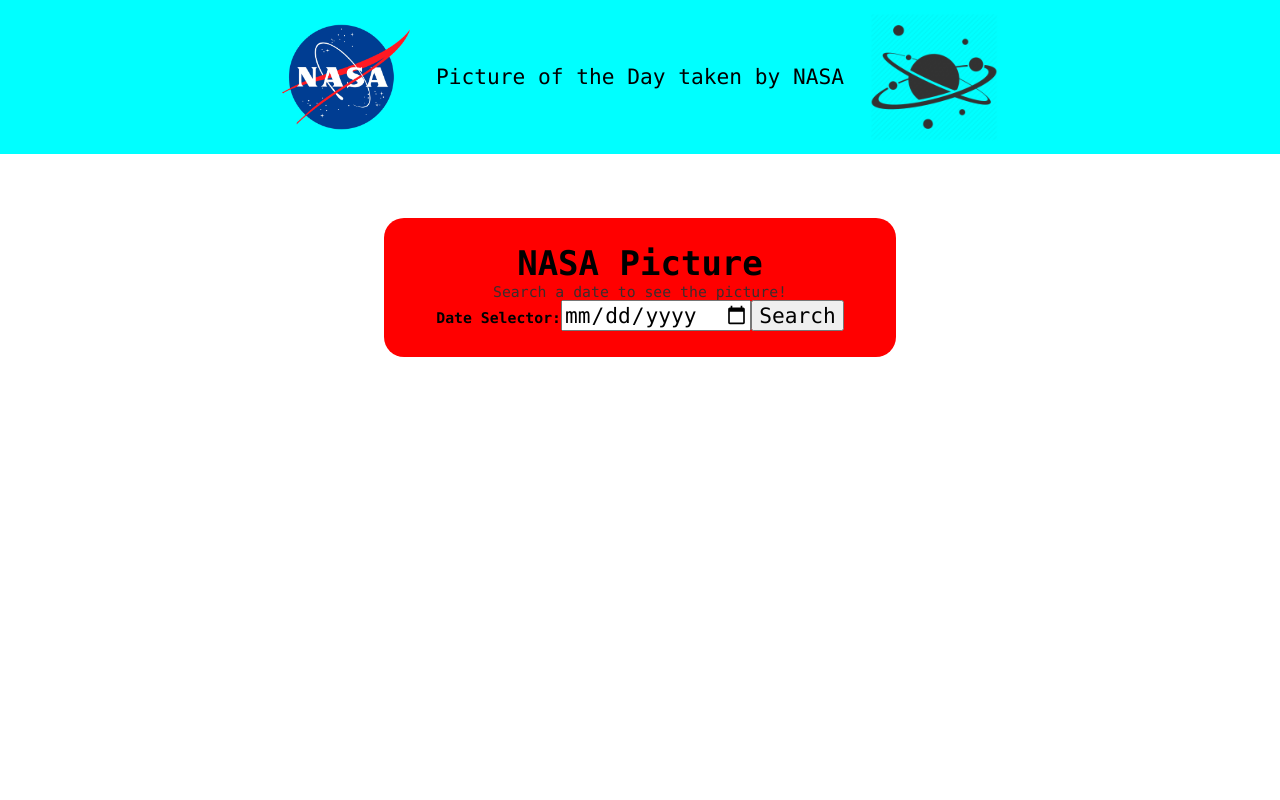
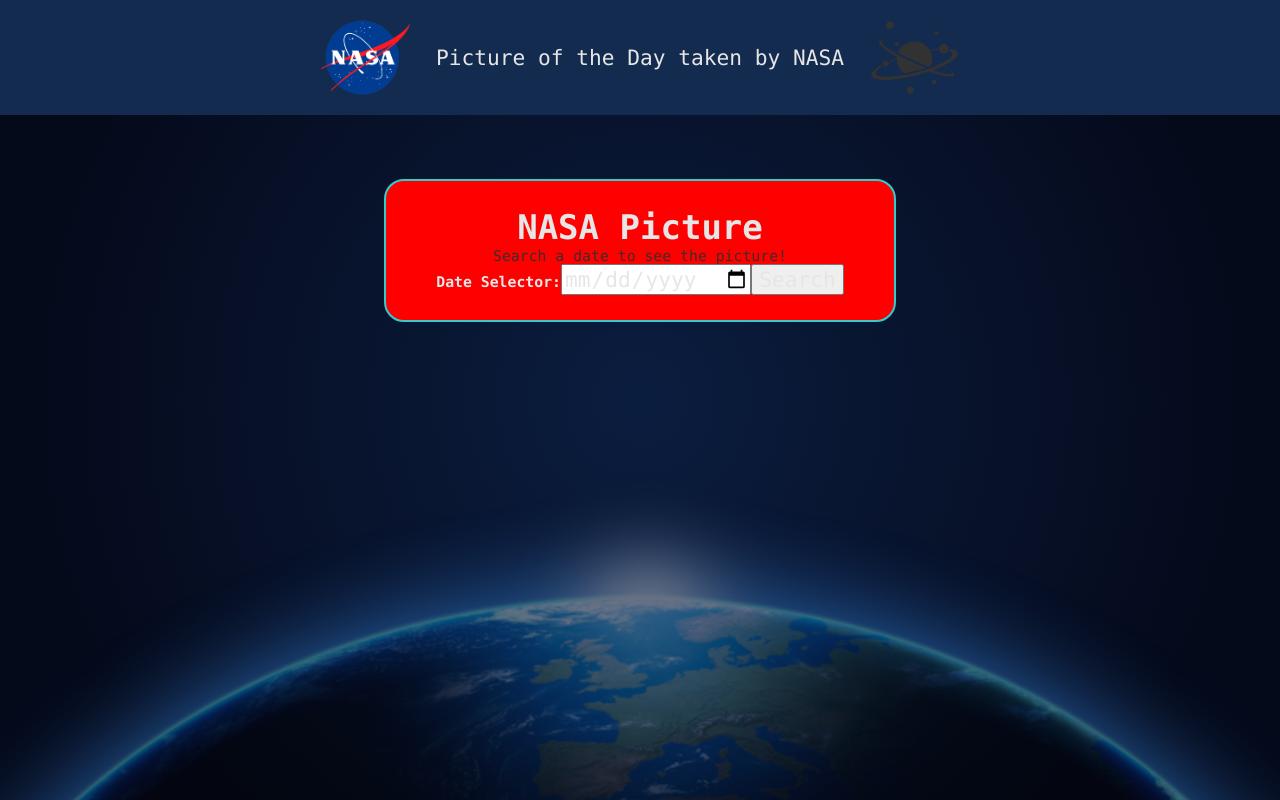
Before and after one commit to Cospiz67/mp-4, a Next.js app: page / in a window 1280 px wide. Built offline with nearby package versions, Linux system fonts and the light colour scheme.

Commit message:
style changed

```diff
--- a/app/globals.css
+++ b/app/globals.css
@@ -46,5 +46,6 @@
 *{
   margin:0;
   box-sizing: border-box;
-  font: calc(2px + 1.5vw) "Lucida Console", "Courier New", monospace;
+  font: calc(2px + 1.5vw) "OCR A Extended", Consolas, monospace;
+  color:#E6E6E6;
 }
--- a/app/layout.tsx
+++ b/app/layout.tsx
@@ -35,18 +35,26 @@
 import './globals.css';
 import styled from "styled-components";
 
-const Container = styled.div`
+const StyledContainer = styled.div`
+  width: 100%;
+  min-height:100vh;
+  background: radial-gradient(circle at center, #0B1D3F 0%, #050A1B 80%);
+`
+
+const StyledHeader = styled.div`
   width:100%;
   display: flex;
   flex-direction: row;
   justify-content: center;
   align-items: center;
-    background-color: cyan;
+  background-color: #142B50;
 `
 
 const StyledImg = styled.img`
-    width: 10%;
+  width: 7%;
   margin: 1% 2%;
+`
+const Wrapper = styled.div`
 `
 
 export default function RootLayout(
@@ -54,12 +62,16 @@
     return(
       <html lang ="en">
         <body>
-          <Container>
+          <StyledContainer>
+            <StyledHeader>
               <StyledImg src="./logo_nasa.png" alt ="logo NASA"></StyledImg>
               <h1>Picture of the Day taken by NASA</h1>
               <StyledImg src="./logo_planet.png" alt ="logo planet"></StyledImg>
-          </Container>
+            </StyledHeader>
+            <Wrapper>
               {children}
+            </Wrapper>
+          </StyledContainer>
         </body>
       </html>
     )
--- a/app/page.tsx
+++ b/app/page.tsx
@@ -75,7 +75,8 @@
   width: 40%;
   border-radius: 20px;
   background-color: red;
-  text-align:center
+  text-align:center;
+  border: #33CCCC solid 2px;
 `
 const StyledH1 = styled.h1`
   font-size: calc(2px + 2.5vw);
@@ -91,6 +92,21 @@
   font-weight: bold;
 `
 
+const StyledPlanet = styled.div`
+  position: fixed;
+  bottom: -200px;
+  left: 50%;
+  transform: translateX(-50%);
+  min-width: 110%;
+  min-height: 100%;
+  opacity: 0.4;
+  background-image: url("./planet_earth.png");
+  background-size: contain;
+  background-repeat: no-repeat;
+  background-position: center;
+  z-index: 0;
+`
+
 function changeDate(){
   const input = document.getElementById("input") as HTMLInputElement;
   const date = input.value;
@@ -100,6 +116,7 @@
 
 export default function Home(){
   return(
+    <>
       <StyledDiv>
         <StyledH1>NASA Picture</StyledH1>
         <StyledH3>Search a date to see the picture!</StyledH3>
@@ -107,5 +124,7 @@
         <input required type ="date" id="input"></input>
         <button onClick={changeDate} >Search</button>
       </StyledDiv>
+      <StyledPlanet></StyledPlanet>
+    </>
   )
 }
```
Also changed, not shown: app/[date]/page.tsx (+31 -7 lines), public/planet_earth.png (added). Lines whose indentation alone changed are shown as unchanged.
